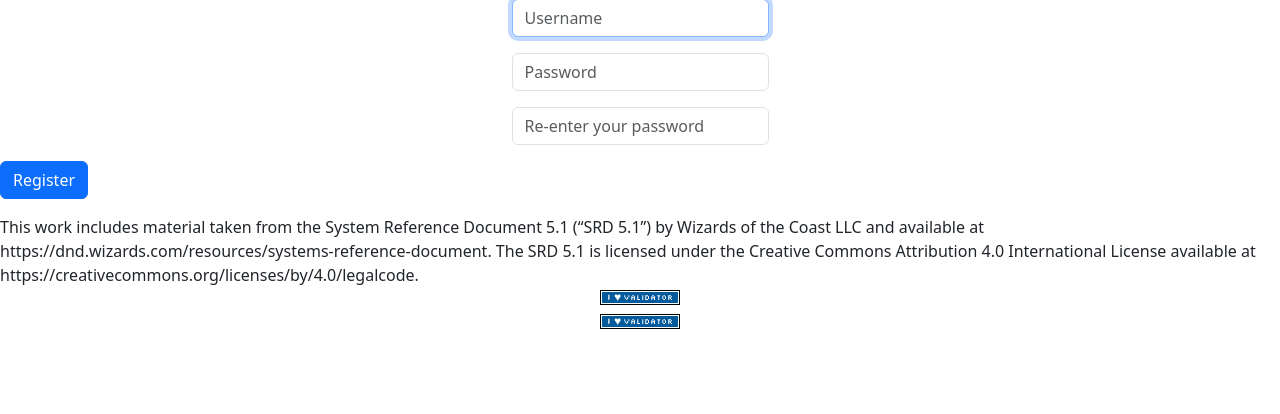
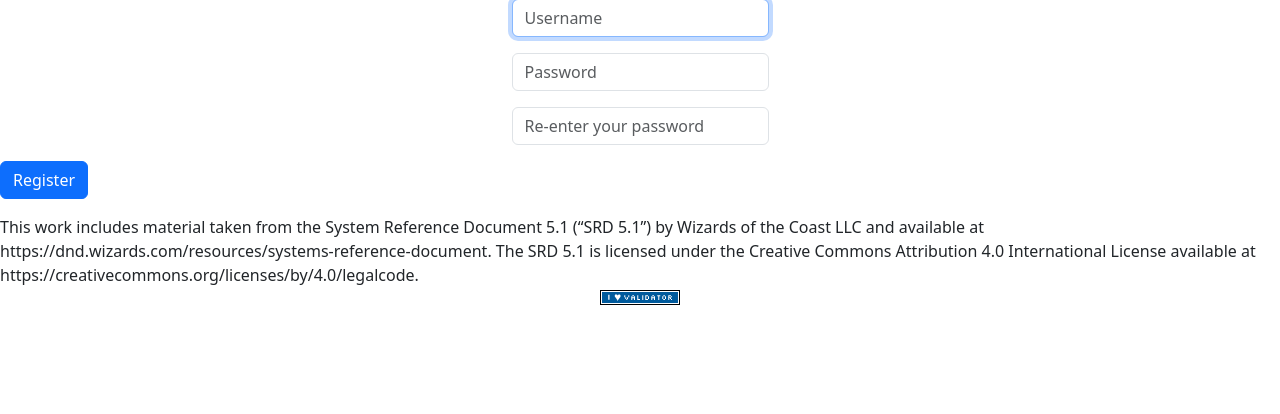
Before and after one commit to squabzilla/CS50-FinalProject, a Flask app: page /register in a window 1280 px wide. Shown: the part 123-537 px from the top of the page. Run offline with Flask 3, Linux system fonts and the light colour scheme; some libraries are stand-ins or nearby versions.

Commit message:
Jun 7, 2024, 1:18 PM

```diff
--- a/Main/templates/layout.html
+++ b/Main/templates/layout.html
@@ -67,18 +67,13 @@ and modified it from there
       SRD 5.1 is licensed under the Creative Commons Attribution 4.0 International License available at
       https://creativecommons.org/licenses/by/4.0/legalcode.
 
-      <!-- below: copied the validator footer (and relevant png image) from from: CS50 Week 9 C$50 Finance layout.html (that was provided to us by CS50),-->
+      <!-- below: copied the validator footer (and relevant png image) from from: CS50 Week 9 C$50 Finance layout.html (that was provided to us by CS50)-->
       <form action="https://validator.w3.org/check" class="text-center" enctype="multipart/form-data" method="post" target="_blank">
         <input name="doctype" type="hidden" value="HTML5">
         <input name="fragment" type="hidden">
         <input alt="Validate" src="/static/I_heart_validator.png" type="image"> <!--  https://validator.w3.org/ -->
       </form>
-      <!-- above: copied the validator footer (and relevant png image) from finance-problem layout.html-->
-      <form action="https://validator.w3.org/check" class="text-center" enctype="multipart/form-data" method="post" target="_blank">
-        <input name="doctype" type="hidden" value="HTML5">
-        <input name="fragment" type="hidden">
-        <input alt="Validate" src="/static/I_heart_validator.png" type="image"> <!-- https://validator.w3.org/ -->
-    </form>
+      <!-- above: copied the validator footer (and relevant png image) from from: CS50 Week 9 C$50 Finance layout.html (that was provided to us by CS50)-->
     </footer>
 
   </body>
```
